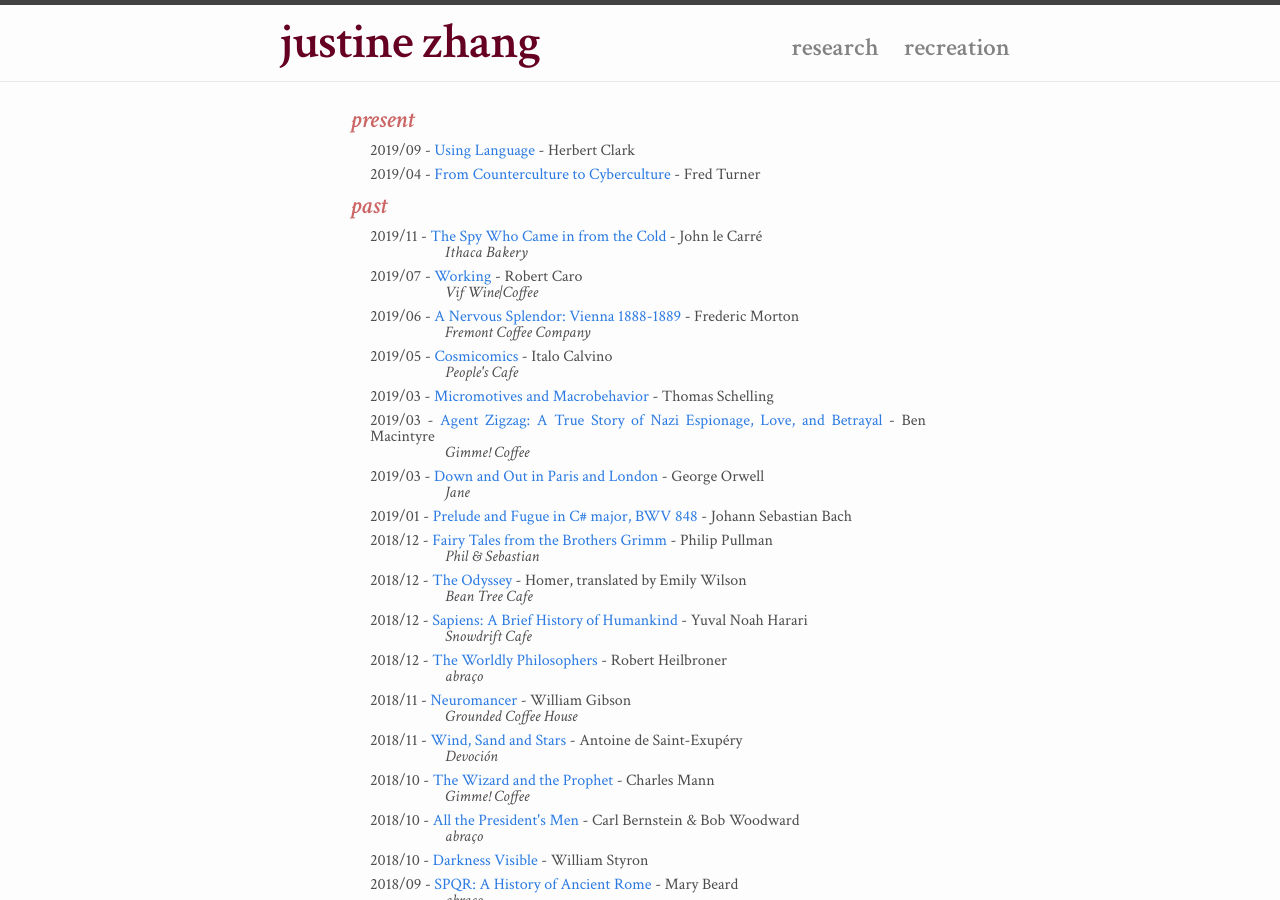
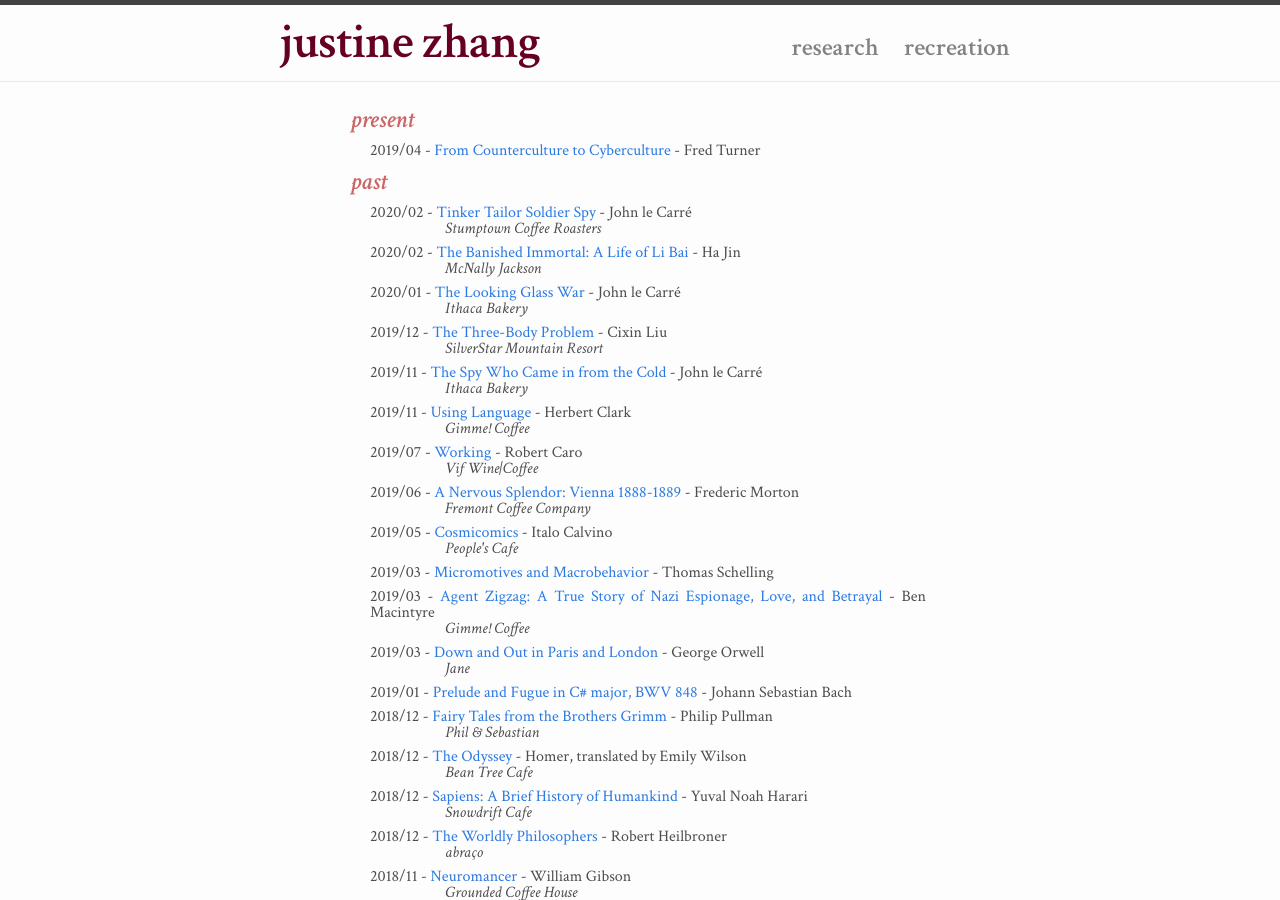
Before and after one commit to tisjune/tisjune.github.io, a Jekyll site: the page built from misc.html, in a window 1280 px wide and 900 px high. Built offline with Jekyll 4.4.1, drawn with Linux system fonts in a browser that asks for light colours; nearby versions of some CDN libraries; some of the changed text lies outside the part shown.

Commit message:
new books

```diff
--- a/_data/consumables.yml
+++ b/_data/consumables.yml
@@ -1,11 +1,4 @@
 ## present
-
-- id: "clark1996language"
-  name: "Using Language"
-  author: "Herbert Clark"
-  link: "https://g.co/kgs/2vBs39"
-  date: "2019/09"
-  state: "present"
 
 - id: "turner2008cyberculture"
   name: "From Counterculture to Cyberculture"
@@ -16,6 +9,38 @@
 
 ## past
 
+- id: "lecarre1974tailor"
+  name: "Tinker Tailor Soldier Spy"
+  author: "John le Carré"
+  link: "https://g.co/kgs/bG8Rd5"
+  date: "2020/02"
+  state: "past"
+  place: "stumptown"
+
+- id: "jin2019libai"
+  name: "The Banished Immortal: A Life of Li Bai"
+  author: "Ha Jin"
+  link: "https://g.co/kgs/ABMNnW"
+  date: "2020/02"
+  state: "past"
+  place: "mcnally_jackson"
+
+- id: "lecarre1965avery"
+  name: "The Looking Glass War"
+  author: "John le Carré"
+  link: "https://g.co/kgs/eS225Y"
+  date: "2020/01"
+  state: "past"
+  place: "ithacabakery"
+
+- id: "liu2006threebody"
+  name: "The Three-Body Problem"
+  author: "Cixin Liu"
+  link: "https://www.amazon.com/Three-Body-Problem-Cixin-Liu/dp/0765382032"
+  date: "2019/12"
+  state: "past"
+  place: "silverstar"
+
 - id: "lecarre1963leamas"
   name: "The Spy Who Came in from the Cold"
   author: "John le Carré"
@@ -23,6 +48,14 @@
   date: "2019/11"
   state: "past"
   place: "ithacabakery"
+
+- id: "clark1996language"
+  name: "Using Language"
+  author: "Herbert Clark"
+  link: "https://g.co/kgs/2vBs39"
+  date: "2019/11"
+  state: "past"
+  place: "gimme"
 
 - id: "caro2019working"
   name: "Working"
@@ -556,12 +589,7 @@
   date: "2017"
   state: "parens"
 
-- id: "liu2006threebody"
-  name: "The Three-Body Problem"
-  author: "Cixin Liu"
-  link: "https://www.amazon.com/Three-Body-Problem-Cixin-Liu/dp/0765382032"
-  date: "2016"
-  state: "parens"
+
 
 - id: "beethoven1798sonatadmaj"
   name: "Sonata No. 7 in D Major, Op. 10, No. 3"
--- a/_data/places.yml
+++ b/_data/places.yml
@@ -1,3 +1,11 @@
+stumptown:
+  name: "Stumptown Coffee Roasters"
+  maploc: "https://goo.gl/maps/bx8Gx9LFAFYsjx3f7"
+
+silverstar:
+  name: "SilverStar Mountain Resort"
+  maploc: "https://goo.gl/maps/whnGc8B82c5Gwh5F7"
+
 ithacabakery:
   name: "Ithaca Bakery"
   maploc: "https://goo.gl/maps/4sWa14QgnCGteYuR8"
```
